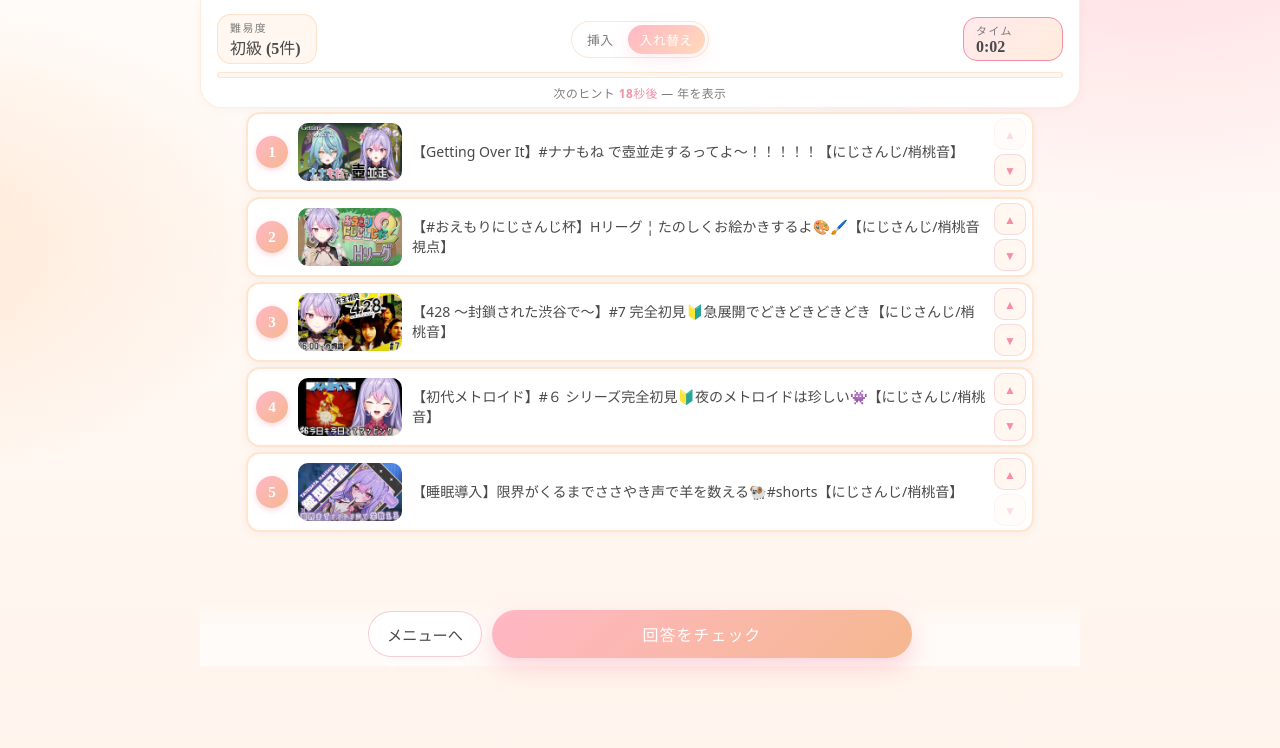
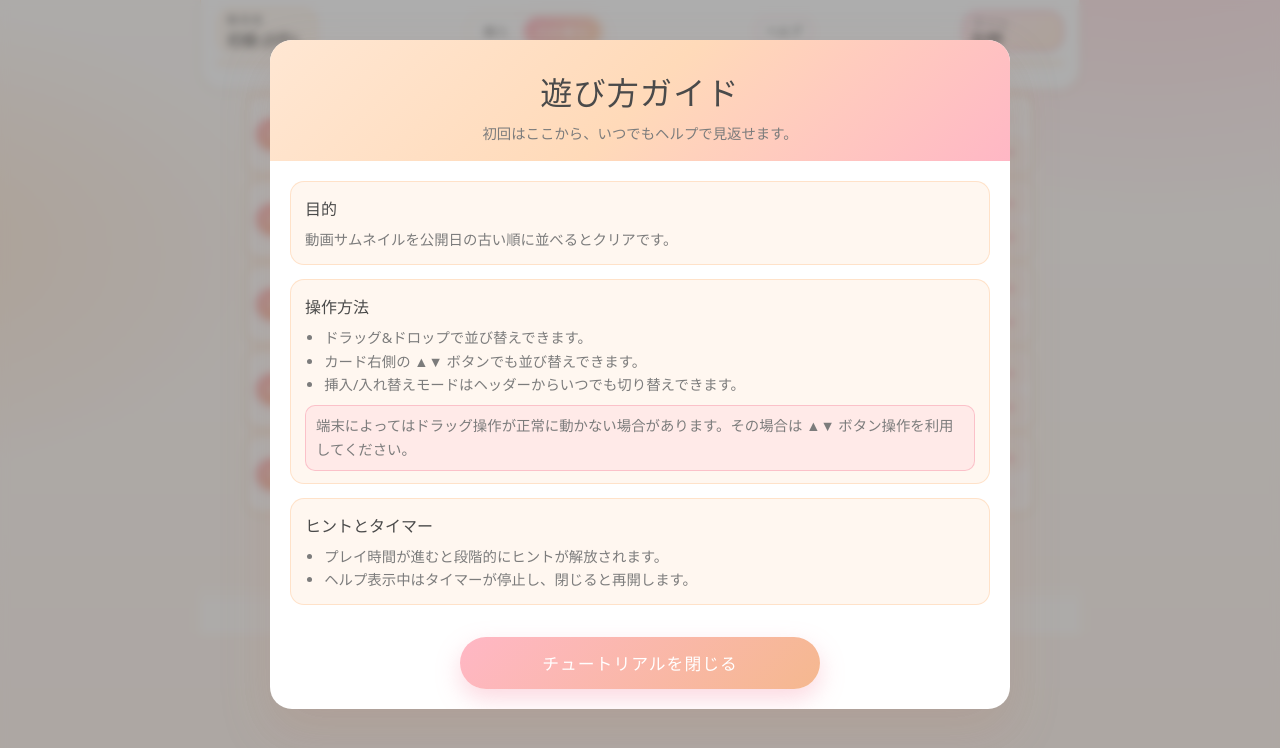
Before and after one commit to furen-button/mone-thumbnail-quiz, a React (Vite) app: page / in a window 1280 px wide. Both pictures are taken after a click on the button "ゲーム開始". Shown: the top 748 px of the page. Built offline with nearby package versions, Linux system fonts and the light colour scheme; a web font is replaced by a local one.

Commit message:
feat: 初回チュートリアルとヘルプ再表示を追加

```diff
--- a/src/App.css
+++ b/src/App.css
@@ -501,6 +501,13 @@
   transform: translateY(-1px);
 }
 
+.menu-help-button {
+  display: block;
+  width: 100%;
+  max-width: 220px;
+  margin: 6px auto 0;
+}
+
 .menu-hint {
   text-align: center;
   color: var(--text-soft);
@@ -560,7 +567,7 @@
 
 /* ===== Play screen ===== */
 .play-header {
-  padding: 14px 16px 6px;
+  padding: 8px 16px 2px;
   max-width: 880px;
   margin: 0 auto;
   width: 100%;
@@ -573,7 +580,7 @@
 
 .play-header-row {
   display: flex;
-  gap: 10px;
+  gap: 6px;
   justify-content: space-between;
   align-items: center;
 }
@@ -584,7 +591,7 @@
   gap: 0;
   background: var(--surface-soft);
   border: 1px solid rgba(255, 218, 185, 0.7);
-  padding: 4px 12px;
+  padding: 2px 9px;
   border-radius: var(--radius-md);
   min-width: 100px;
 }
@@ -613,13 +620,19 @@
   flex-shrink: 0;
 }
 
+.play-help-button {
+  flex-shrink: 0;
+  padding: 4px 10px;
+  font-size: 0.75rem;
+}
+
 .play-header .mode-toggle-option {
   padding: 5px 12px;
   font-size: 0.8rem;
 }
 
 .play-progress {
-  margin-top: 8px;
+  margin-top: 6px;
   height: 6px;
   border-radius: var(--radius-pill);
   background: var(--surface-soft);
@@ -634,7 +647,7 @@
 }
 
 .play-hint-banner {
-  margin: 6px 0 0;
+  margin: 4px 0 0;
   text-align: center;
   font-size: 0.74rem;
   letter-spacing: 0.04em;
@@ -651,7 +664,7 @@
 .play-footer {
   position: sticky;
   bottom: 0;
-  padding: 8px 16px calc(8px + env(safe-area-inset-bottom, 0));
+  padding: 4px 16px calc(4px + env(safe-area-inset-bottom, 0));
   background: linear-gradient(to top, var(--bg) 60%, rgba(255, 251, 248, 0));
   display: flex;
   gap: 10px;
@@ -666,13 +679,13 @@
   margin: 0;
   max-width: 420px;
   flex: 1;
-  padding: 12px 20px;
-  font-size: 1rem;
+  padding: 10px 18px;
+  font-size: 0.95rem;
 }
 
 .play-footer .ghost-button {
-  padding: 11px 18px;
-  font-size: 0.95rem;
+  padding: 9px 16px;
+  font-size: 0.9rem;
 }
 
 /* ===== Responsive ===== */
@@ -701,4 +714,13 @@
     flex: 1;
     padding: 4px 10px;
   }
+
+  .play-header-row {
+    flex-wrap: wrap;
+    justify-content: center;
+  }
+
+  .play-help-button {
+    padding: 7px 12px;
+  }
 }
--- a/src/App.tsx
+++ b/src/App.tsx
@@ -1,6 +1,7 @@
 import { useEffect, useMemo, useState } from 'react';
 import { SortableContainer } from './components/SortableContainer';
 import { ResultModal } from './components/ResultModal';
+import { TutorialModal } from './components/TutorialModal';
 import type { VideoData, ChannelMeta } from './types/video';
 import {
   getRandomVideos,
@@ -14,6 +15,8 @@ import {
   saveMoveMode,
   getSavedChannel,
   saveChannel,
+  getTutorialSeen,
+  saveTutorialSeen,
   getChannels,
   filterByChannel,
   ALL_CHANNELS,
@@ -66,6 +69,10 @@ function App() {
     ) as Record<string, BestRecord | null>
   );
   const [moveMode, setMoveMode] = useState<MoveMode>(() => getSavedMoveMode());
+  const [isTutorialOpen, setIsTutorialOpen] = useState(false);
+  const [isTutorialSeen, setIsTutorialSeen] = useState(() => getTutorialSeen());
+  const [pausedAt, setPausedAt] = useState<number | null>(null);
+  const [isAutoTutorialSession, setIsAutoTutorialSession] = useState(false);
 
   const channels = useMemo(() => getChannels(allVideos), [allVideos]);
   const availableVideos = useMemo(
@@ -117,12 +124,36 @@ function App() {
   }, []);
 
   useEffect(() => {
-    if (screen !== 'playing' || startedAt === null) return;
+    if (screen !== 'playing' || startedAt === null || isTutorialOpen) return;
     const id = window.setInterval(() => {
       setElapsedMs(Date.now() - startedAt);
     }, 100);
     return () => window.clearInterval(id);
-  }, [screen, startedAt]);
+  }, [screen, startedAt, isTutorialOpen]);
+
+  const openTutorial = () => {
+    setIsAutoTutorialSession(false);
+    if (screen === 'playing' && startedAt !== null && pausedAt === null) {
+      const now = Date.now();
+      setPausedAt(now);
+      setElapsedMs(now - startedAt);
+    }
+    setIsTutorialOpen(true);
+  };
+
+  const closeTutorial = () => {
+    if (pausedAt !== null) {
+      const pausedDuration = Date.now() - pausedAt;
+      setStartedAt((prev) => (prev === null ? null : prev + pausedDuration));
+      setPausedAt(null);
+    }
+    if (isAutoTutorialSession && !isTutorialSeen) {
+      saveTutorialSeen();
+      setIsTutorialSeen(true);
+    }
+    setIsAutoTutorialSession(false);
+    setIsTutorialOpen(false);
+  };
 
   const startGame = (chosen: Difficulty = difficulty) => {
     if (availableVideos.length < chosen) return;
@@ -134,6 +165,11 @@ function App() {
     setElapsedMs(0);
     setResult(null);
     setScreen('playing');
+    if (!isTutorialSeen) {
+      setPausedAt(Date.now());
+      setIsAutoTutorialSession(true);
+      setIsTutorialOpen(true);
+    }
   };
 
   const handleReorder = (videos: VideoData[]) => setCurrentVideos(videos);
@@ -164,6 +200,9 @@ function App() {
 
   const backToMenu = () => {
     setResult(null);
+    setPausedAt(null);
+    setIsAutoTutorialSession(false);
+    setIsTutorialOpen(false);
     setScreen('menu');
   };
 
@@ -214,7 +253,8 @@ function App() {
         ? `${import.meta.env.BASE_URL}${channelMetas[selectedChannel].iconPath}`
         : null;
     return (
-      <div className="app site">
+      <>
+        <div className="app site">
         <header className="hero" id="top">
           <span className="hero-script" aria-hidden>
             Welcome
@@ -370,6 +410,13 @@ function App() {
           >
             ゲーム開始
           </button>
+          <button
+            type="button"
+            className="ghost-button menu-help-button"
+            onClick={openTutorial}
+          >
+            ヘルプ
+          </button>
           <p className="menu-hint">
             ドラッグ＆ドロップ、または各カードの <span aria-hidden>▲▼</span> ボタンで並び替え
           </p>
@@ -400,7 +447,9 @@ function App() {
             </li>
           </ul>
         </footer>
-      </div>
+        </div>
+        {isTutorialOpen && <TutorialModal onClose={closeTutorial} />}
+      </>
     );
   }
 
@@ -408,7 +457,8 @@ function App() {
     const total = currentVideos.length;
     const progress = total > 0 ? (correctCount / total) * 100 : 0;
     return (
-      <div className="app">
+      <>
+        <div className="app">
         <header className="play-header">
           <div className="play-header-row">
             <div className="play-chip">
@@ -443,6 +493,9 @@ function App() {
                 入れ替え
               </button>
             </div>
+            <button type="button" className="ghost-button play-help-button" onClick={openTutorial}>
+              ヘルプ
+            </button>
             <div className="play-chip timer" aria-live="polite">
               <span className="chip-label">タイム</span>
               <span className="chip-value">{formatDuration(elapsedMs)}</span>
@@ -487,7 +540,9 @@ function App() {
             回答をチェック
           </button>
         </div>
-      </div>
+        </div>
+        {isTutorialOpen && <TutorialModal onClose={closeTutorial} />}
+      </>
     );
   }
 
--- /dev/null
+++ b/src/components/TutorialModal.css
@@ -0,0 +1,114 @@
+.tutorial-modal-overlay {
+  position: fixed;
+  inset: 0;
+  z-index: 1000;
+  padding: 20px;
+  background: rgba(74, 74, 74, 0.45);
+  backdrop-filter: blur(4px);
+  display: flex;
+  justify-content: center;
+  align-items: flex-start;
+  overflow-y: auto;
+  animation: tutorialFadeIn 0.2s ease;
+}
+
+@keyframes tutorialFadeIn {
+  from {
+    opacity: 0;
+  }
+  to {
+    opacity: 1;
+  }
+}
+
+.tutorial-modal {
+  width: 100%;
+  max-width: 740px;
+  margin: 20px auto;
+  border-radius: var(--radius-lg);
+  background: var(--surface);
+  box-shadow: var(--shadow-lg);
+  overflow: hidden;
+}
+
+.tutorial-header {
+  padding: 28px 22px 18px;
+  text-align: center;
+  background: linear-gradient(135deg, var(--peach-soft), var(--peach), var(--lotus));
+}
+
+.tutorial-title {
+  font-family: var(--font-serif);
+  font-size: clamp(1.5rem, 4vw, 2rem);
+  color: var(--text);
+  letter-spacing: 0.04em;
+}
+
+.tutorial-subtitle {
+  margin-top: 8px;
+  color: var(--text-soft);
+  font-size: 0.9rem;
+}
+
+.tutorial-content {
+  padding: 20px;
+  display: grid;
+  gap: 14px;
+}
+
+.tutorial-section {
+  border: 1px solid rgba(255, 218, 185, 0.7);
+  border-radius: var(--radius-md);
+  background: var(--surface-soft);
+  padding: 14px 14px 12px;
+}
+
+.tutorial-section h3 {
+  font-family: var(--font-serif);
+  color: var(--text);
+  font-size: 1rem;
+  margin-bottom: 8px;
+}
+
+.tutorial-section p,
+.tutorial-section li {
+  color: var(--text-soft);
+  font-size: 0.9rem;
+  line-height: 1.65;
+}
+
+.tutorial-section ul {
+  margin: 0;
+  padding-left: 1.2em;
+}
+
+.tutorial-note {
+  margin-top: 8px;
+  padding: 8px 10px;
+  border-radius: 10px;
+  background: rgba(255, 183, 197, 0.2);
+  border: 1px solid rgba(245, 143, 165, 0.45);
+  color: var(--text);
+}
+
+.tutorial-footer {
+  padding: 12px 20px 20px;
+}
+
+.tutorial-footer .primary-button {
+  margin: 0 auto;
+}
+
+@media (max-width: 600px) {
+  .tutorial-modal-overlay {
+    padding: 12px;
+  }
+
+  .tutorial-header {
+    padding: 20px 16px 14px;
+  }
+
+  .tutorial-content {
+    padding: 14px;
+  }
+}
--- /dev/null
+++ b/src/components/TutorialModal.tsx
@@ -0,0 +1,51 @@
+import './TutorialModal.css';
+
+interface TutorialModalProps {
+  onClose: () => void;
+}
+
+export function TutorialModal({ onClose }: TutorialModalProps) {
+  return (
+    <div className="tutorial-modal-overlay" role="dialog" aria-modal="true" aria-label="チュートリアル">
+      <div className="tutorial-modal">
+        <header className="tutorial-header">
+          <h2 className="tutorial-title">遊び方ガイド</h2>
+          <p className="tutorial-subtitle">初回はここから、いつでもヘルプで見返せます。</p>
+        </header>
+
+        <div className="tutorial-content">
+          <section className="tutorial-section">
+            <h3>目的</h3>
+            <p>動画サムネイルを公開日の古い順に並べるとクリアです。</p>
+          </section>
+
+          <section className="tutorial-section">
+            <h3>操作方法</h3>
+            <ul>
+              <li>ドラッグ&ドロップで並び替えできます。</li>
+              <li>カード右側の ▲▼ ボタンでも並び替えできます。</li>
+              <li>挿入/入れ替えモードはヘッダーからいつでも切り替えできます。</li>
+            </ul>
+            <p className="tutorial-note">
+              端末によってはドラッグ操作が正常に動かない場合があります。その場合は ▲▼ ボタン操作を利用してください。
+            </p>
+          </section>
+
+          <section className="tutorial-section">
+            <h3>ヒントとタイマー</h3>
+            <ul>
+              <li>プレイ時間が進むと段階的にヒントが解放されます。</li>
+              <li>ヘルプ表示中はタイマーが停止し、閉じると再開します。</li>
+            </ul>
+          </section>
+        </div>
+
+        <footer className="tutorial-footer">
+          <button type="button" className="primary-button" onClick={onClose}>
+            チュートリアルを閉じる
+          </button>
+        </footer>
+      </div>
+    </div>
+  );
+}
--- a/src/utils/gameLogic.ts
+++ b/src/utils/gameLogic.ts
@@ -114,6 +114,7 @@ export interface BestRecord {
 const STORAGE_KEY = 'nijisanji-thumbnail-quiz:best-records:v1';
 const MODE_KEY = 'nijisanji-thumbnail-quiz:move-mode:v1';
 const CHANNEL_KEY = 'nijisanji-thumbnail-quiz:channel:v1';
+const TUTORIAL_KEY = 'nijisanji-thumbnail-quiz:tutorial-seen:v1';
 
 export function getSavedMoveMode(): MoveMode {
   try {
@@ -143,6 +144,22 @@ export function getSavedChannel(): string {
 export function saveChannel(channelKey: string): void {
   try {
     localStorage.setItem(CHANNEL_KEY, channelKey);
+  } catch {
+    // 無視
+  }
+}
+
+export function getTutorialSeen(): boolean {
+  try {
+    return localStorage.getItem(TUTORIAL_KEY) === '1';
+  } catch {
+    return false;
+  }
+}
+
+export function saveTutorialSeen(): void {
+  try {
+    localStorage.setItem(TUTORIAL_KEY, '1');
   } catch {
     // 無視
   }
```
Also changed, not shown: 2 other files (tests, documents, lock files or other folders).
